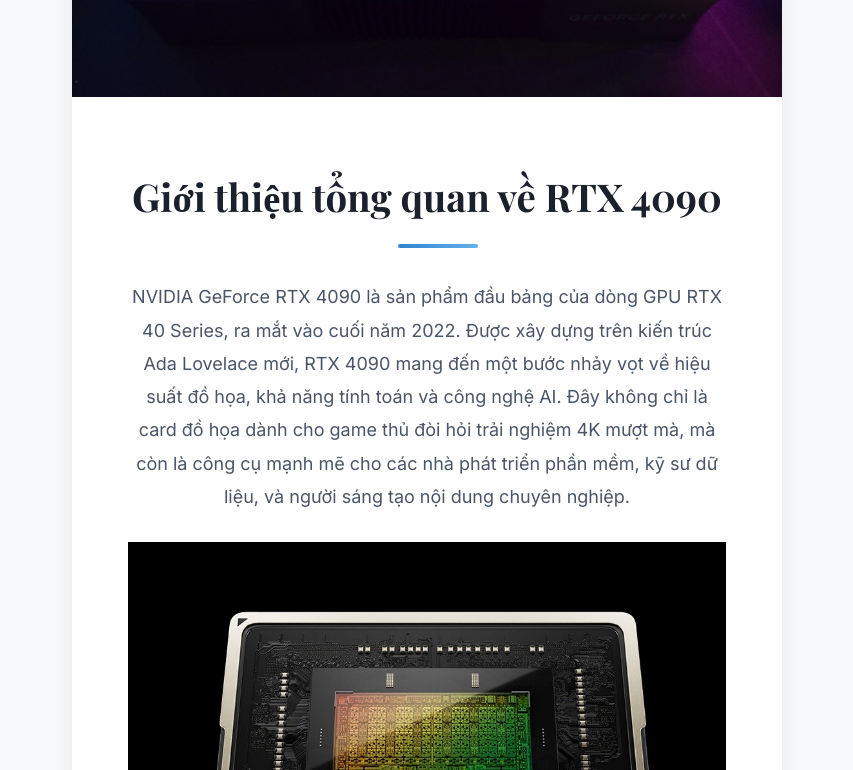
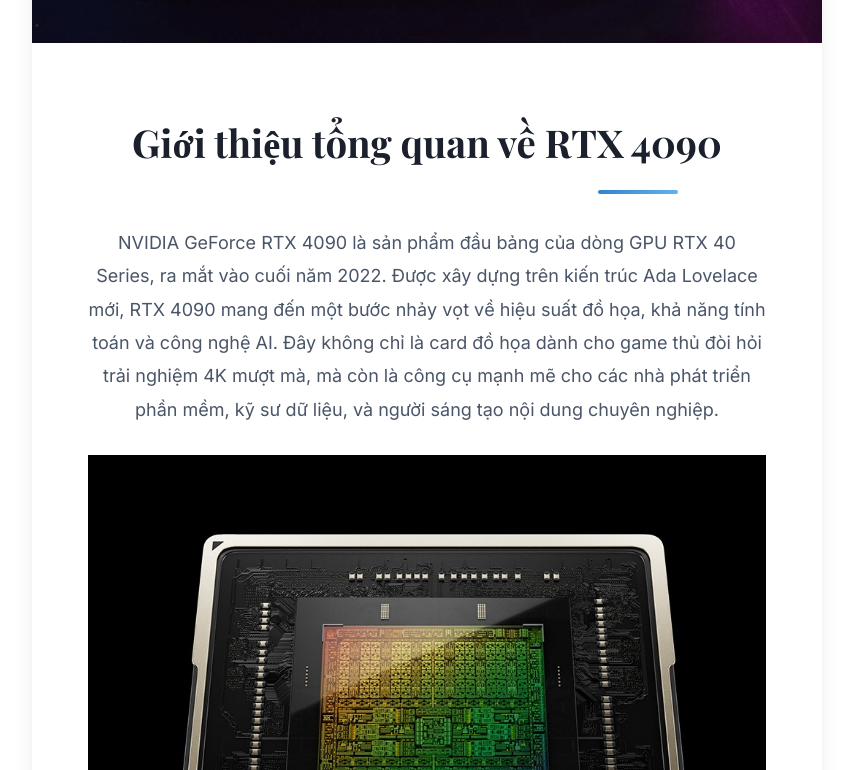
Before and after one commit to Pro2-4/React, a React (Create React App) app: page /blog/1 in a window 1280 px wide. Shown: the part 810-1580 px from the top of the page, without its empty margins (68-921 px from the left). Built offline with nearby package versions, Linux system fonts and the light colour scheme.

Commit message:
Update BlogDetail.css

```diff
--- a/src/pages/BlogDetail.css
+++ b/src/pages/BlogDetail.css
@@ -1,21 +1,22 @@
 @import url("https://fonts.googleapis.com/css2?family=Inter:wght@400;500;600;700&family=Playfair+Display:wght@700;800&display=swap");
 
 .blog-detail {
-  max-width: 1440px;
-  margin: 0 auto;
-  padding: 2rem;
+  width: 100%;
+  max-width: 1700px;
+  margin: auto;
+  padding: 0;
   font-family: "Inter", -apple-system, BlinkMacSystemFont, sans-serif;
-  background-color: #f8f9fa;
   min-height: 100vh;
   color: #2d3748;
 }
 
 .blog-detail-wrapper {
+  width: 100%;
   display: grid;
   grid-template-columns: 60px minmax(0, 1fr) 350px;
   gap: 2.5rem;
   position: relative;
-  max-width: 1200px;
+  max-width: 1700px;
   margin: 0 auto;
 }
 
@@ -158,7 +159,7 @@
   position: absolute;
   bottom: 0;
   left: 0;
-  transform: translateX(270px);
+  transform: translateX(510px);
   width: 80px;
   height: 4px;
   background: linear-gradient(135deg, #3182ce 0%, #63b3ed 100%);
@@ -416,8 +417,9 @@
 .blog-comments h3::after {
   content: "";
   position: absolute;
-  bottom: -8px;
+  bottom: -15px;
   left: 0;
+  transform: translateX(45px);
   width: 40%;
   height: 4px;
   background: linear-gradient(to right, #3182ce, #63b3ed);
```
